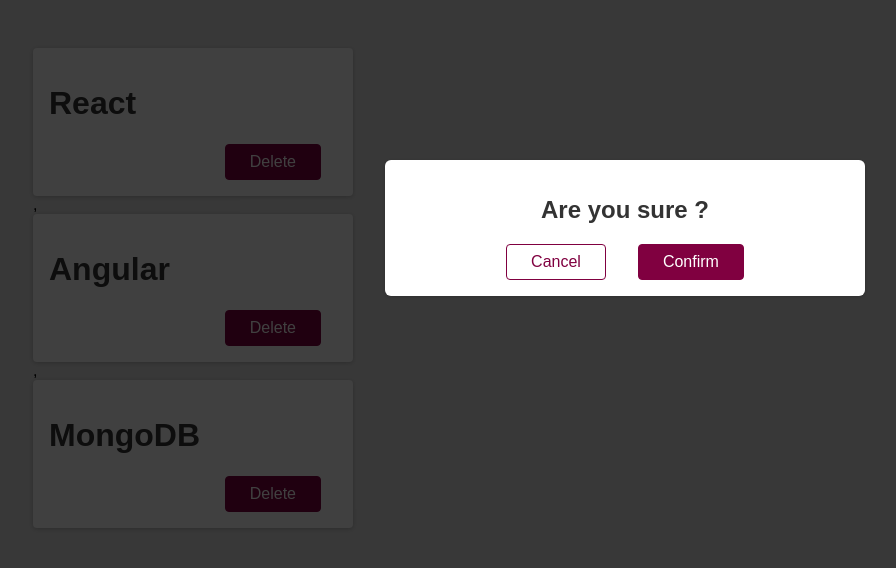
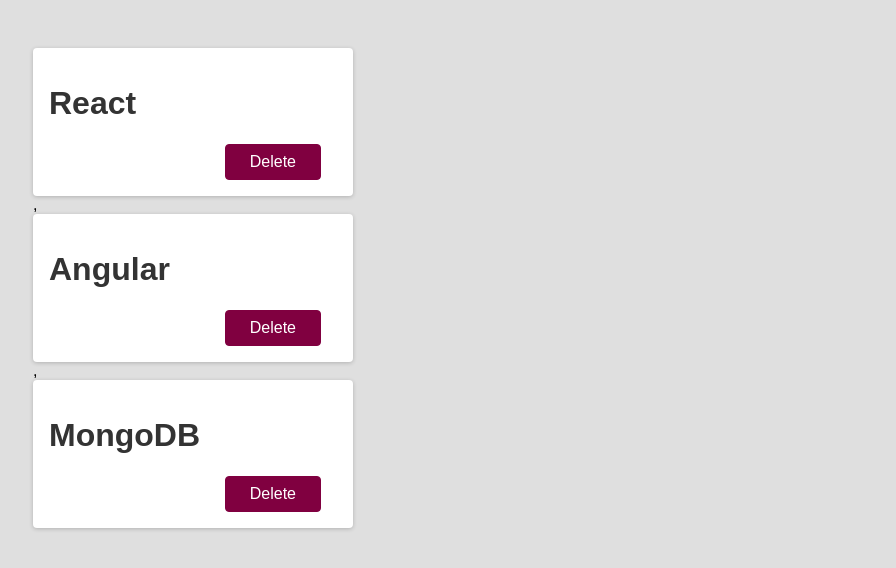
Before and after one commit to justtolearnit/react-arnold, a React (Create React App) app: page / in a window 1280 px wide. Shown: the top 568 px of the page, without its empty margins (15-911 px from the left). Built offline with nearby package versions, Linux system fonts and the light colour scheme.

Commit message:
-c after adding ' useState-HooK' and practiced to show the (confirm-or-cancel) dialogue when the todos delete button is clicked

```diff
--- a/src/App.js
+++ b/src/App.js
@@ -13,8 +13,6 @@
     <Todo title='React' />,
     <Todo title='Angular' />,
     <Todo title='MongoDB' />
-    <Modal />
-    <Backdrop  />
     </div>
   );
 }
--- a/src/components/Modal.js
+++ b/src/components/Modal.js
@@ -1,13 +1,11 @@
 function Modal(){
-    function deleteHandler(){
-        console.log("Testing Console logging onClick event")
-      }
+
 
     return (
         <div className='modal'>
             <h2>Are you sure ?</h2>
             <button className='btn btn--alt'>Cancel</button>
-            <button className='btn'onClick={deleteHandler}>Confirm</button>
+            <button className='btn'>Confirm</button>
         </div>
     );
 }
--- a/src/components/Todo.js
+++ b/src/components/Todo.js
@@ -1,18 +1,35 @@
-function Todo (props) {
-    // 'dyanamic' is a random word its not a keyword, you can use anything.
+import {useState} from 'react'
+
+import Modal from './Modal'
+import Backdrop from './Backdrop'
+
+function Todo (property) {
+
+    const [isModalOpen, setModalOpen]=useState(false)
+
+
+    function clickHandler(){
+        setModalOpen(true);
+    }
 
 
 
     return(
 
     <div className="card">
-        <h1>{props.title}</h1>
+        <h1>{property.title}</h1>
         <div className='actions'>
-            <button className='btn' >Delete</button>
+            <button className='btn' onClick={clickHandler}>Delete</button>
         </div>
+        {isModalOpen ?  <Modal /> : null }
+        {isModalOpen ?  <Backdrop /> : null }
+
     </div>
 
     );
 }
 
 export default Todo;
+
+
+// 'property' is a random word its not a keyword, you can use anything.
```
